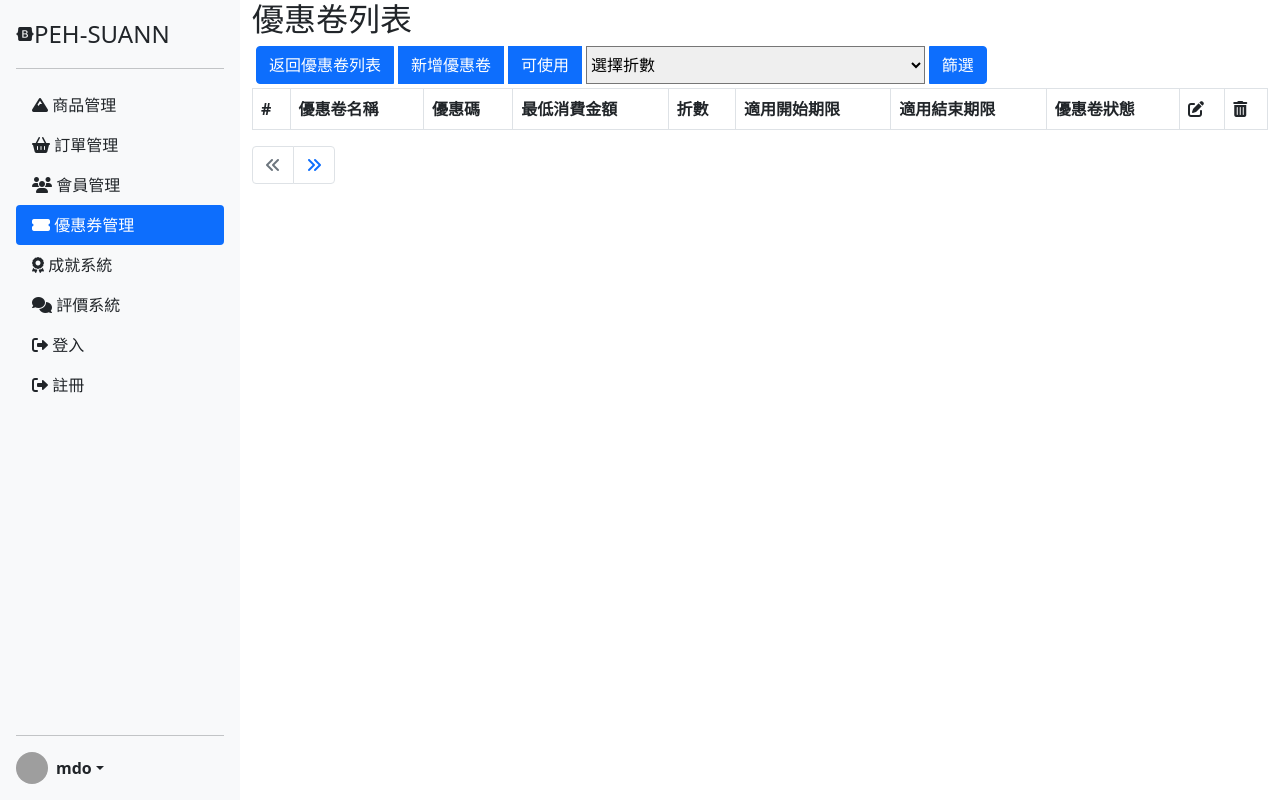
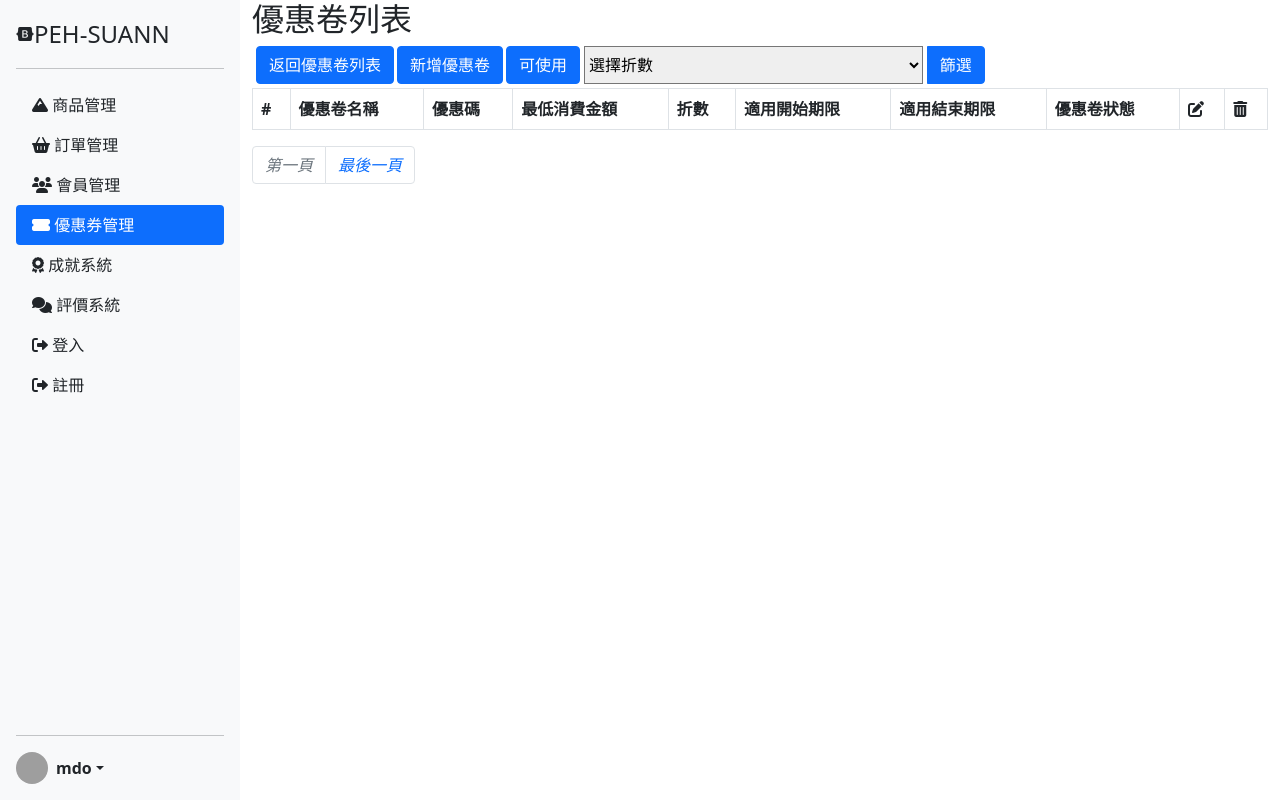
Before and after one commit to peh-suann/midterm_, a PHP site: page /coupon_list.php in a window 1280 px wide. Run offline with PHP 8.4, Linux system fonts and the light colour scheme; data that the repository does not hold is empty; grey boxes are pictures that could not be loaded.

Commit message:
button fix
1.修改第一頁、最後一頁的按鈕
2.  把a放在外面
    <a href="./coupon_list.php" style="color: #fff;text-decoration:none;"><button type="button" class="btn btn-primary ms-1">返回優惠卷列表</button></a>
        <a href="./coupon_add.php" style="color: #fff;text-decoration:none;"><button type="button" class="btn btn-primary ms-1">新增優惠卷</button></a>
        <a href="./coupon_list_filter1.php" style="color: #fff;text-decoration:none;"><button type="button" class="btn btn-primary ms-1">可使用</button></a>

```diff
--- a/coupon_list.php
+++ b/coupon_list.php
@@ -62,9 +62,9 @@ foreach ($rows as $coupon_rate) {
 
 
       <form class="input-group  mb-1" action="coupon_list.php" method="get" class="">
-        <button type="button" class="btn btn-primary ms-1"><a href="./coupon_list.php" style="color: #fff;text-decoration:none;">返回優惠卷列表</a></button>
-        <button type="button" class="btn btn-primary ms-1"><a href="./coupon_add.php" style="color: #fff;text-decoration:none;">新增優惠卷</a></button>
-        <button type="button" class="btn btn-primary ms-1"><a href="./coupon_list_filter1.php" style="color: #fff;text-decoration:none;">可使用</a></button>
+        <a href="./coupon_list.php" style="color: #fff;text-decoration:none;"><button type="button" class="btn btn-primary ms-1">返回優惠卷列表</button></a>
+        <a href="./coupon_add.php" style="color: #fff;text-decoration:none;"><button type="button" class="btn btn-primary ms-1">新增優惠卷</button></a>
+        <a href="./coupon_list_filter1.php" style="color: #fff;text-decoration:none;"><button type="button" class="btn btn-primary ms-1">可使用</button></a>
         <select name="coupon_rate" id="coupon_rate" class="col-4 ms-1" placeholder="選擇折數">
           <option value="">選擇折數</option>
           <option value="95">95折</option>
@@ -146,7 +146,7 @@ foreach ($rows as $coupon_rate) {
   <ul class="pagination">
     <li class="page-item <?= $page == 1 ? 'disabled' : '' ?>">
       <a class="page-link" href="?page=<?= $page == 1 ?>">
-        <i class="fa-solid fa-angles-left"></i>
+        <i>第一頁</i>
       </a>
     </li>
     <?php for ($i = $page - 5; $i <= $page + 5; $i++) :
@@ -160,7 +160,7 @@ foreach ($rows as $coupon_rate) {
     endfor; ?>
     <li class="page-item <?= $page == $totalPages ? 'disabled' : '' ?>">
       <a class="page-link" href="?page=<?= $page += $totalPages ?>">
-        <i class="fa-solid fa-angles-right"></i>
+        <i>最後一頁</i>
       </a>
     </li>
   </ul>
```
